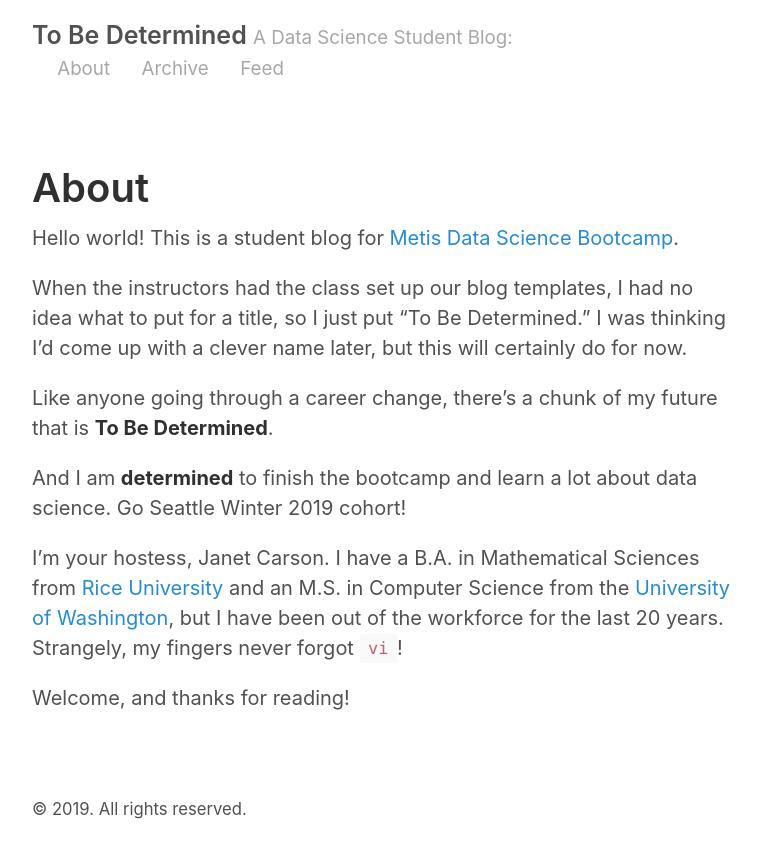
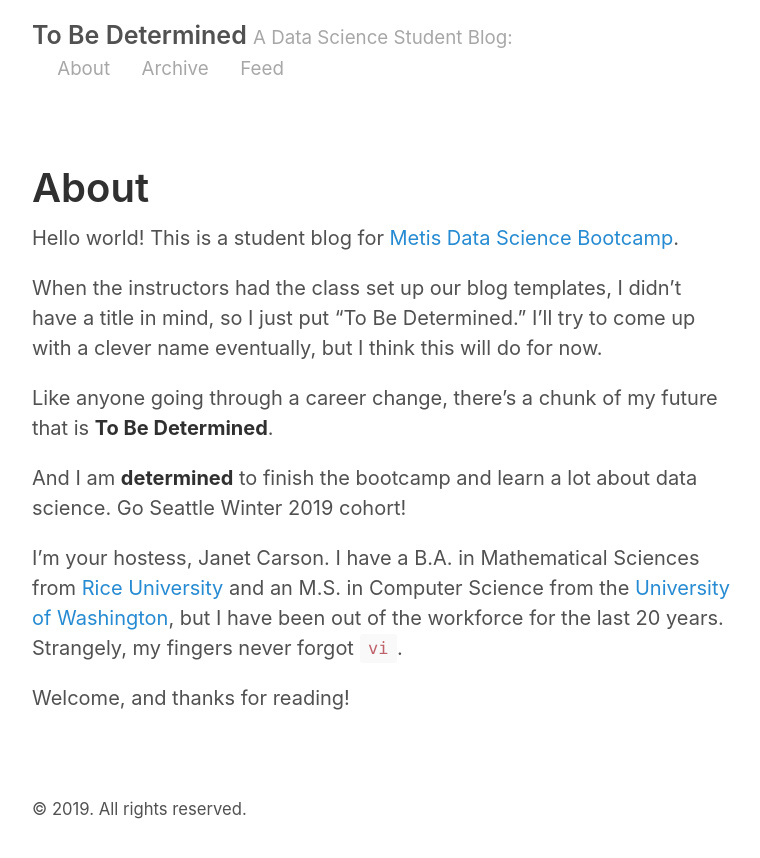
Before and after one commit to j-carson/j-carson.github.io, a Jekyll site: the page built from about.md, in a window 1280 px wide. Shown: the top 858 px of the page, without its empty margins (258-1018 px from the left). Built offline with Jekyll 4.4.1, drawn with Linux system fonts in a browser that asks for light colours.

Commit message:
overthinking it

````diff
--- a/about.md
+++ b/about.md
@@ -8,10 +8,9 @@ Hello world! This is a student blog for
 [Metis Data Science Bootcamp](https://www.thisismetis.com/data-science-bootcamps).
 
 
-When the instructors had the class set up our blog templates, I had no
-idea what to put for a title, so I just put "To Be Determined." I was
-thinking I'd come up with a clever name later, but this will
-certainly do for now.
+When the instructors had the class set up our blog templates, I didn't have
+a title in mind, so I just put "To Be Determined." I'll try to
+come up with a clever name eventually, but I think this will do for now.
 
 Like anyone going through a career change, there's a chunk of my future that
 is __To Be Determined__.
@@ -19,6 +18,6 @@ is __To Be Determined__.
 And I am __determined__ to finish the bootcamp and learn a lot
 about data science. Go Seattle Winter 2019 cohort!
 
-I'm your hostess, Janet Carson. I have a B.A. in Mathematical Sciences from [Rice University](https://www.rice.edu) and an M.S. in Computer Science from the [University of Washington](https://www.washington.edu), but I have been out of the workforce for the last 20 years. Strangely, my fingers never forgot ```vi```!
+I'm your hostess, Janet Carson. I have a B.A. in Mathematical Sciences from [Rice University](https://www.rice.edu) and an M.S. in Computer Science from the [University of Washington](https://www.washington.edu), but I have been out of the workforce for the last 20 years. Strangely, my fingers never forgot ```vi```.
 
 Welcome, and thanks for reading!
````
